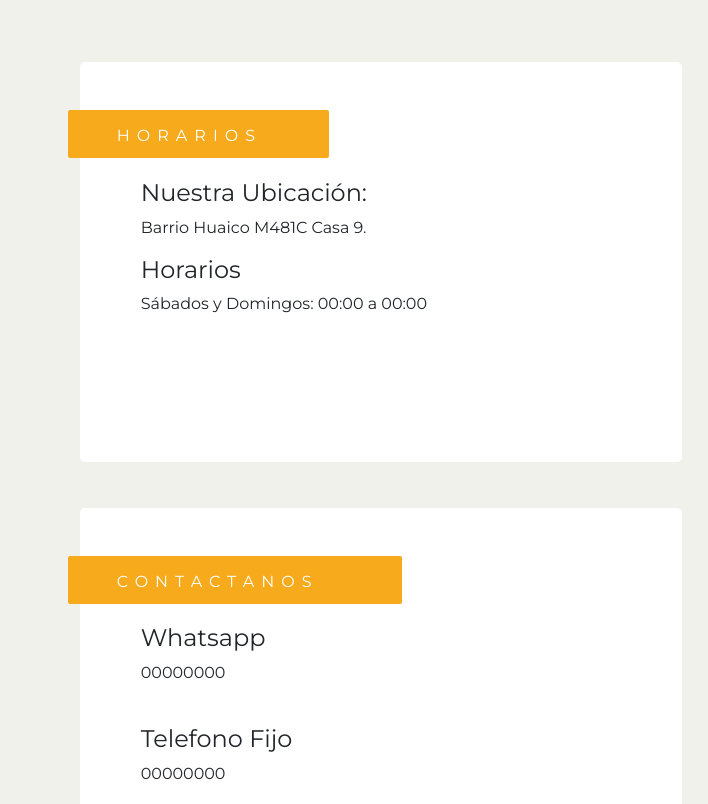
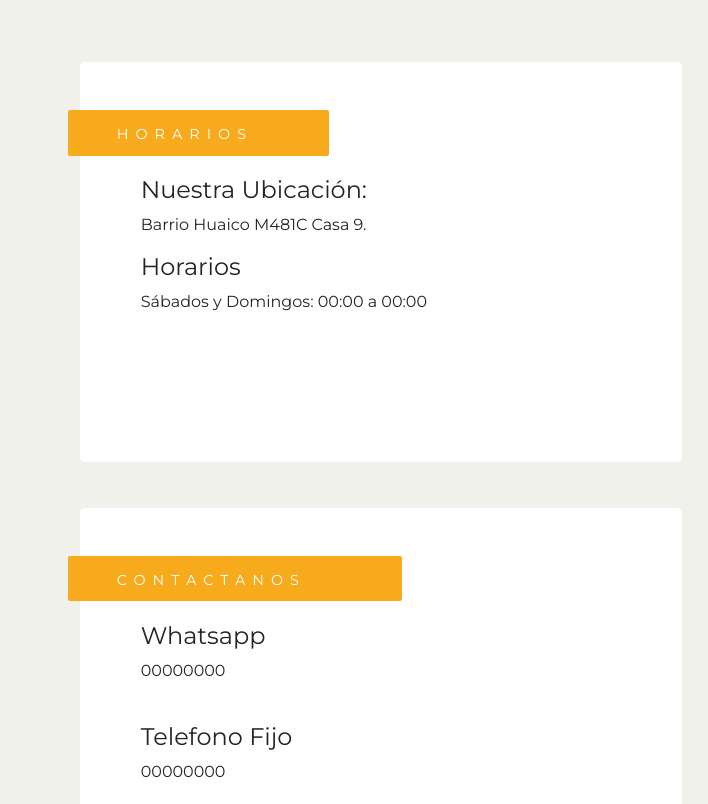
Before and after one commit to pautorres/proyectoCoder, a plain HTML site: page paginas/contacto.html in a window 1280 px wide. Shown: the part 522-1326 px from the top of the page, 0-708 px from the left. Drawn offline with nearby package versions, Linux system fonts and the light colour scheme.

Commit message:
arreglo titulos-contacto

```diff
--- a/otros/style.css
+++ b/otros/style.css
@@ -334,18 +334,15 @@ article {
 .titulos {
 	background-color: #f6aa1c;
 	color: white;
-	font-size: 1rem;
+	font-size: 0.9rem;
 	text-transform: uppercase;
 	padding: 14px 0 10px 49px;
 	letter-spacing: 7px;
 	margin-left: -52px;
-	width: 60%;
 	border-radius: 2px;
 }
 
-.dos {
-	width: 74%;
-}
+.dos {}
 
 .informacion {
 	padding: 4%;
@@ -378,6 +375,11 @@ article {
 		position: relative;
 		background-color: #ff595e;
 		z-index: 4;
+	}
+
+	.titulos,
+	.dos {
+		width: 70%;
 	}
 
 }
```
